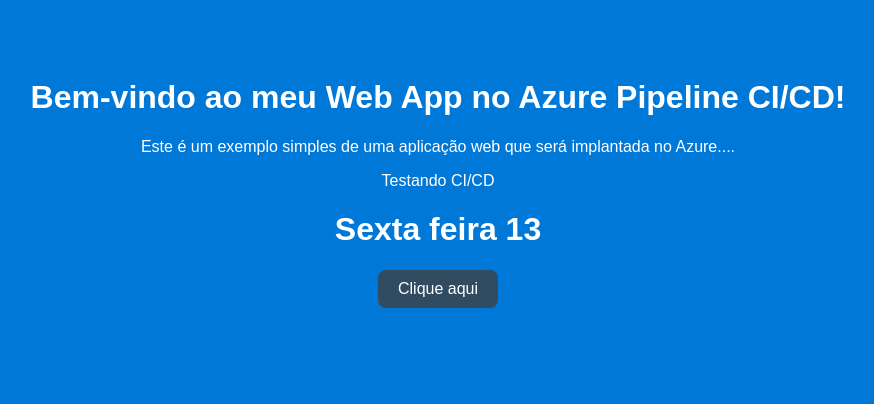
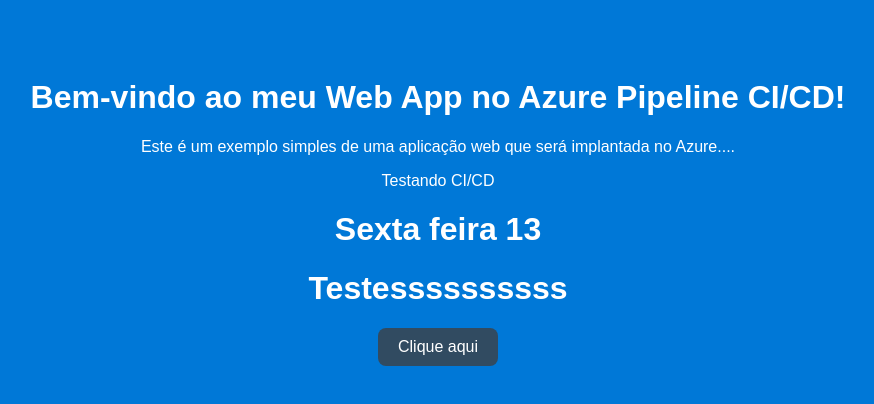
Before and after one commit to GilsonRavaiani/slotwebapp, a website: page index.html in a window 1280 px wide. Shown: the whole page, without its empty margins (202-1076 px from the left). Drawn offline with Linux system fonts and the light colour scheme.

Commit message:
Testesss

```diff
--- a/index.html
+++ b/index.html
@@ -13,6 +13,7 @@
 
     <h1>Sexta feira 13</h1>
 
+    <h1>Testessssssssss</h1>
     <button onclick="mostrarMensagem()">Clique aqui</button>
     <p id="mensagem"></p>
 
```
